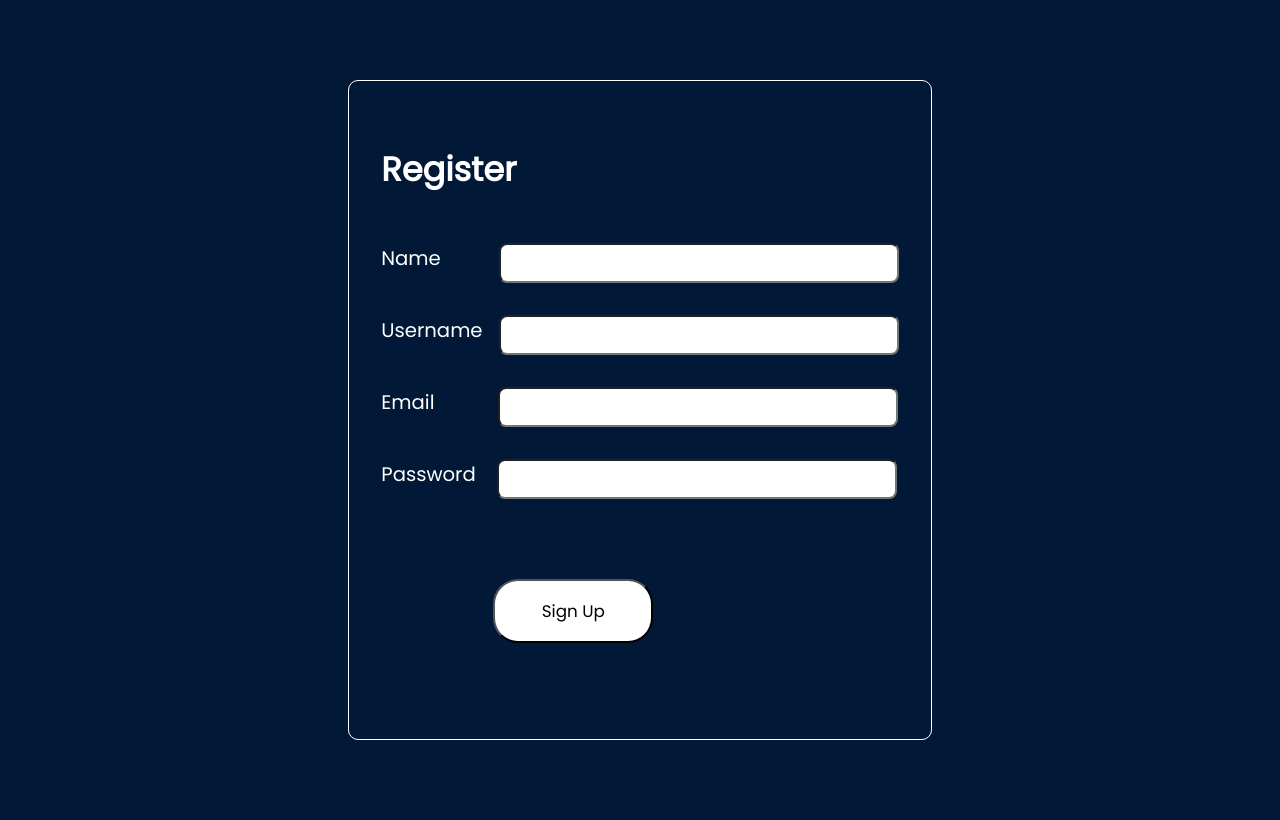
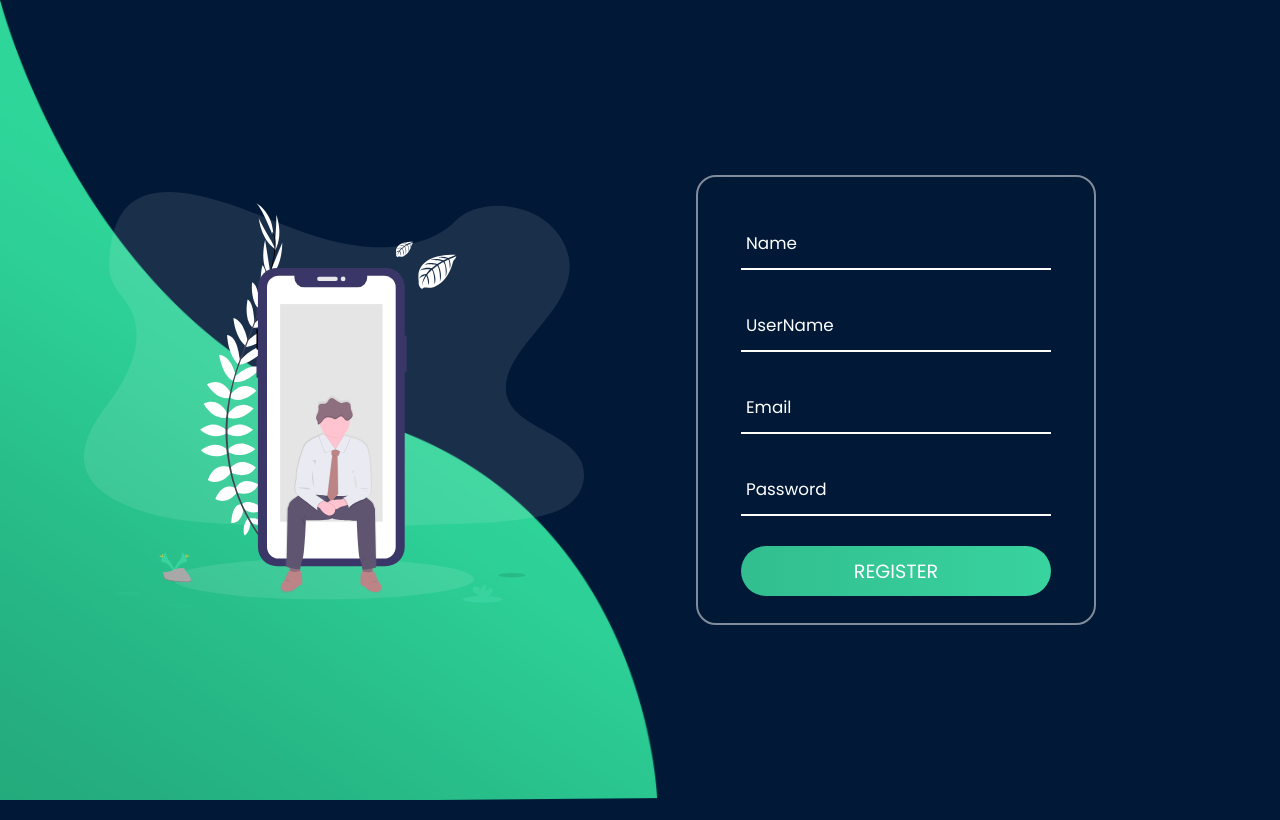
Before and after one commit to Danish1004/online-judge-frontend, a React (Create React App) app: page / in a window 1280 px wide. Built offline with nearby package versions, Linux system fonts and the light colour scheme.

Commit message:
Completed login and registration

```diff
--- a/package.json
+++ b/package.json
@@ -3,7 +3,6 @@
   "version": "0.1.0",
   "private": true,
   "dependencies": {
-    "@fortawesome/fontawesome-svg-core": "^6.3.0",
     "@fortawesome/free-regular-svg-icons": "^6.3.0",
     "@fortawesome/react-fontawesome": "^0.2.0",
     "@iconscout/react-unicons": "^1.1.6",
@@ -13,7 +12,6 @@
     "@testing-library/react": "^13.4.0",
     "@testing-library/user-event": "^13.5.0",
     "axios": "^1.3.3",
-    "fa-icons": "^0.2.0",
     "monaco-themes": "^0.4.3",
     "react": "^18.2.0",
     "react-dom": "^18.2.0",
--- a/src/components/header/Header.css
+++ b/src/components/header/Header.css
@@ -8,7 +8,7 @@
   background-color: var(--body-color);
 }
 
-.nav {
+.nav_container {
   height: 5rem;
   display: flex;
   justify-content: flex-start;
--- a/src/components/header/Header.jsx
+++ b/src/components/header/Header.jsx
@@ -5,7 +5,7 @@ const Header = () => {
   const [Toggle, ShowMenu] = useState(false);
   return (
     <header className="header">
-      <nav className="nav container">
+      <nav className="nav_container">
         <a href="index.html" className="nav_logo">
           semicolon
         </a>
--- a/src/pages/login/Login.css
+++ b/src/pages/login/Login.css
@@ -2,11 +2,6 @@
   padding: 0;
   margin: 0;
   box-sizing: border-box;
-}
-
-body {
-  font-family: "Poppins", sans-serif;
-  overflow: hidden;
 }
 
 .wave {
@@ -39,129 +34,6 @@ body {
   text-align: center;
 }
 
-.img img {
-  width: 500px;
-}
-
-form {
-  width: 360px;
-}
-
-.login-content img {
-  height: 100px;
-}
-
-.login-content h2 {
-  margin: 15px 0;
-  color: #ffffff;
-  text-transform: uppercase;
-  font-size: var(--h1-font-size);
-}
-
-.login-content .input-div {
-  position: relative;
-  display: grid;
-  grid-template-columns: 7% 93%;
-  margin: 25px 0;
-  padding: 5px 0;
-  border-bottom: 2px solid #d9d9d9;
-}
-
-.login-content .input-div.one {
-  margin-top: 0;
-}
-
-.i {
-  color: #d9d9d9;
-  display: flex;
-  justify-content: center;
-  align-items: center;
-}
-
-.i i {
-  transition: 0.3s;
-}
-
-.input-div > div {
-  position: relative;
-  height: 45px;
-}
-
-.input-div > div > h5 {
-  position: absolute;
-  left: 10px;
-  top: 50%;
-  transform: translateY(-50%);
-  color: #e6e6e6;
-  font-size: 18px;
-  transition: 0.3s;
-}
-
-.input-div:before,
-.input-div:after {
-  content: "";
-  position: absolute;
-  bottom: -2px;
-  width: 0%;
-  height: 2px;
-  background-color: #38d39f;
-  transition: 0.4s;
-}
-
-.input-div:before {
-  right: 50%;
-}
-
-.input-div:after {
-  left: 50%;
-}
-
-.input-div.focus:before,
-.input-div.focus:after {
-  width: 50%;
-}
-
-.input-div.focus > div > h5 {
-  top: -5px;
-  font-size: 15px;
-}
-
-.input-div.focus > .i > i {
-  color: #38d39f;
-}
-
-.input-div > div > input {
-  position: absolute;
-  left: 0;
-  top: 0;
-  width: 100%;
-  height: 100%;
-  border: none;
-  outline: none;
-  background: none;
-  padding: 0.5rem 0.7rem;
-  font-size: 1.2rem;
-  color: #ffffff;
-  font-family: "poppins", sans-serif;
-}
-
-.input-div.pass {
-  margin-bottom: 4px;
-}
-
-a {
-  display: block;
-  text-align: right;
-  text-decoration: none;
-  color: #999;
-  font-size: 0.9rem;
-  transition: 0.3s;
-}
-
-a:hover {
-  color: #38d39f;
-}
-
 .btn {
   display: block;
   width: 100%;
@@ -182,42 +54,73 @@ a:hover {
 .btn:hover {
   background-position: right;
 }
-
-@media screen and (max-width: 1050px) {
-  .container {
-    grid-gap: 5rem;
-  }
+.form-box {
+  position: relative;
+  width: 400px;
+  height: 450px;
+  background: transparent;
+  border: 2px solid rgba(255, 255, 255, 0.5);
+  border-radius: 20px;
+  backdrop-filter: blur(15px);
+  display: flex;
+  justify-content: center;
+  align-items: center;
+}
+.one1 {
+  display: flex;
+  flex-direction: row;
+  align-items: center;
+  justify-content: space-evenly;
+}
+.inputbox {
+  position: relative;
+  margin: 30px 0;
+  width: 310px;
+  border-bottom: 2px solid #fff;
+}
+.inputbox label {
+  position: absolute;
+  top: 50%;
+  left: 5px;
+  transform: translateY(-50%);
+  color: #fff;
+  font-size: 1em;
+  pointer-events: none;
+  transition: 0.5s;
+}
+input:focus ~ label,
+input:valid ~ label {
+  top: -5px;
+}
+.inputbox input {
+  width: 100%;
+  height: 50px;
+  background: transparent;
+  border: none;
+  outline: none;
+  font-size: 1em;
+  padding: 0 35px 0 5px;
+  color: #fff;
+}
+.inputbox ion-icon {
+  position: absolute;
+  right: 8px;
+  color: #fff;
+  font-size: 1.2em;
+  top: 20px;
 }
 
-@media screen and (max-width: 1000px) {
-  form {
-    width: 290px;
-  }
-
-  .login-content h2 {
-    font-size: 2.4rem;
-    margin: 8px 0;
-  }
-
-  .img img {
-    width: 400px;
-  }
+.register {
+  font-size: 0.9em;
+  color: #fff;
+  text-align: center;
+  margin: 25px 0 10px;
 }
-
-@media screen and (max-width: 900px) {
-  .container {
-    grid-template-columns: 1fr;
-  }
-
-  .img {
-    display: none;
-  }
-
-  .wave {
-    display: none;
-  }
-
-  .login-content {
-    justify-content: center;
-  }
+.register p a {
+  text-decoration: none;
+  color: #fff;
+  font-weight: 600;
 }
+.register p a:hover {
+  text-decoration: underline;
+}
--- a/src/pages/login/Login.jsx
+++ b/src/pages/login/Login.jsx
@@ -1,27 +1,9 @@
 import React from "react";
+import { Link } from "react-router-dom";
 import wave from "../../images/wave.png";
 import join from "../../images/bg.svg";
-import avatar from "../../images/avatar.svg";
 import "./Login.css";
 const Login = () => {
-  const inputs = document.querySelectorAll(".input");
-
-  function addcl() {
-    let parent = this.parentNode.parentNode;
-    parent.classList.add("focus");
-  }
-
-  function remcl() {
-    let parent = this.parentNode.parentNode;
-    if (this.value === "") {
-      parent.classList.remove("focus");
-    }
-  }
-
-  inputs.forEach((input) => {
-    input.addEventListener("focus", addcl);
-    input.addEventListener("blur", remcl);
-  });
   return (
     <div>
       <img className="wave" src={wave} alt="wave" />
@@ -30,30 +12,27 @@ const Login = () => {
           <img src={join} alt="join" />
         </div>
         <div className="login-content">
-          <form>
-            <img src={avatar} alt="avatar" />
-            <h2 className="title">Welcome</h2>
-            <div className="input-div one">
-              <div className="i">
-                <i className="fas fa-user"></i>
-              </div>
-              <div className="div">
-                <h5>Username</h5>
-                <input type="text" className="input" />
-              </div>
+          <div className="form-box">
+            <div className="form-value">
+              <form action="">
+                <h2 className="title">Welcome </h2>
+                <div className="inputbox">
+                  <input type="email" required />
+                  <label>Email</label>
+                </div>
+                <div className="inputbox">
+                  <input type="password" required />
+                  <label>Password</label>
+                </div>
+                <input type="submit" className="btn" value="Login"></input>
+                <div className="register">
+                  <p className="one1">
+                    Don't have a account <Link to="/">Register</Link>
+                  </p>
+                </div>
+              </form>
             </div>
-            <div className="input-div pass">
-              <div className="i">
-                <i className="fas fa-lock"></i>
-              </div>
-              <div className="div">
-                <h5>Password</h5>
-                <input type="password" className="input" />
-              </div>
-            </div>
-
-            <input type="submit" class="btn" value="Login"></input>
-          </form>
+          </div>
         </div>
       </div>
     </div>
--- a/src/pages/profile/Profile.css
+++ b/src/pages/profile/Profile.css
@@ -2,6 +2,7 @@
   display: grid;
   grid-template-columns: repeat(3, 120px);
   gap: 1rem;
+  margin-top: 5rem;
 }
 .box1 {
   grid-column: 1;
--- a/src/pages/registration/Registration.css
+++ b/src/pages/registration/Registration.css
@@ -1,49 +1,130 @@
-.login_container {
-  /* text-align: center; */
-  padding: 4rem 2rem 6rem 2rem;
-  border: 1px solid white;
-  border-radius: 10px;
-  max-width: fit-content;
+* {
+  padding: 0;
+  margin: 0;
+  box-sizing: border-box;
 }
-.main {
-  padding: 5rem 10rem 5rem 10rem;
+
+.wave {
+  position: fixed;
+  bottom: 0;
+  left: 0;
+  height: 100%;
+  z-index: -1;
+}
+
+.container {
+  width: 100vw;
+  height: 100vh;
+  display: grid;
+  grid-template-columns: repeat(2, 1fr);
+  grid-gap: 7rem;
+  padding: 0 2rem;
+}
+
+.img {
+  display: flex;
+  justify-content: flex-end;
+  align-items: center;
+}
+
+.login-content {
+  display: flex;
+  justify-content: flex-start;
+  align-items: center;
+  text-align: center;
+}
+
+.img img {
+  width: 500px;
+}
+
+.btn {
+  display: block;
+  width: 100%;
+  height: 50px;
+  border-radius: 25px;
+  outline: none;
+  border: none;
+  background-image: linear-gradient(to right, #32be8f, #38d39f, #32be8f);
+  background-size: 200%;
+  font-size: 1.2rem;
+  color: #fff;
+  font-family: "Poppins", sans-serif;
+  text-transform: uppercase;
+  margin: 1rem 0;
+  cursor: pointer;
+  transition: 0.5s;
+}
+.btn:hover {
+  background-position: right;
+}
+.form-box {
+  position: relative;
+  width: 400px;
+  height: 450px;
+  background: transparent;
+  border: 2px solid rgba(255, 255, 255, 0.5);
+  border-radius: 20px;
+  backdrop-filter: blur(15px);
   display: flex;
   justify-content: center;
-  /* margin: 10rem 0 10rem 0; */
+  align-items: center;
+}
+.one1 {
+  display: flex;
+  flex-direction: row;
+  align-items: center;
+  justify-content: space-evenly;
+}
+.inputbox {
+  position: relative;
+  margin: 30px 0;
+  width: 310px;
+  border-bottom: 2px solid #fff;
+}
+.inputbox label {
+  position: absolute;
+  top: 50%;
+  left: 5px;
+  transform: translateY(-50%);
+  color: #fff;
+  font-size: 1em;
+  pointer-events: none;
+  transition: 0.5s;
+}
+input:focus ~ label,
+input:valid ~ label {
+  top: -5px;
+}
+.inputbox input {
+  width: 100%;
+  height: 50px;
+  background: transparent;
+  border: none;
+  outline: none;
+  font-size: 1em;
+  padding: 0 35px 0 5px;
+  color: #fff;
+}
+.inputbox ion-icon {
+  position: absolute;
+  right: 8px;
+  color: #fff;
+  font-size: 1.2em;
+  top: 20px;
 }
 
-.main_heading {
-  margin-bottom: 3rem;
+.register {
+  font-size: 0.9em;
+  color: #fff;
+  text-align: center;
+  margin: 25px 0 10px;
 }
-
-/* .login_box {
-  display: flex;
-  flex-direction: column;
-} */
-.input_area {
-  display: flex;
-  flex-direction: row;
-  gap: 1rem;
-  margin-top: 2rem;
+.register p a {
+  text-decoration: none;
+  color: #fff;
+  font-weight: 600;
 }
-
-input {
-  background-color: rgb(255, 255, 255);
-  border-radius: 8px;
-  width: 25rem;
-  height: 2.5rem;
-  padding: 10px;
+.register p a:hover {
+  text-decoration: underline;
 }
-.submit {
-  margin: 5rem 0rem 0rem 7rem;
-  width: 10rem;
-  height: 4rem;
-  border-radius: 25px;
-  cursor: pointer;
-  background-color: rgb(255, 255, 255);
-  transition: 0.2s all;
-}
-.submit:active {
-  transform: scale(0.98);
-  box-shadow: 3px 2px 22px 1px rgba(0, 0, 0, 0.24);
-}
--- a/src/pages/registration/Registration.jsx
+++ b/src/pages/registration/Registration.jsx
@@ -1,62 +1,46 @@
 import React, { useState } from "react";
 import "./Registration.css";
+import wave from "../../images/wave.png";
+import join from "../../images/bg.svg";
 const Registration = () => {
-  const [name, SetName] = useState("");
-  const [username, SetUserName] = useState("");
-  const [email, SetEmail] = useState("");
-  const [password, SetPassword] = useState("");
-
   const [user, setUser] = useState({
     name: "",
     username: "",
     email: "",
     password: "",
   });
-  function Register() {}
   return (
-    <div className="main">
-      <div className="login_container">
-        <h1 className="main_heading">Register</h1>
-        <div className="login_box">
-          <div className="input_area">
-            <h3>Name&nbsp;&nbsp;&nbsp;&nbsp;&nbsp;&nbsp;&nbsp;&nbsp;</h3>
-            <input
-              type="text"
-              value={name}
-              onChange={(e) => SetName(e.target.value)}
-              required
-            ></input>
+    <div>
+      <img className="wave" src={wave} alt="wave" />
+      <div className="container">
+        <div className="img">
+          <img src={join} alt="join" />
+        </div>
+        <div className="login-content">
+          {/* <h2 className="title">Register </h2> */}
+          <div className="form-box">
+            <div className="form-value">
+              <form action="">
+                <div className="inputbox">
+                  <input type="text" required />
+                  <label>Name</label>
+                </div>
+                <div className="inputbox">
+                  <input type="text" required />
+                  <label>UserName</label>
+                </div>
+                <div className="inputbox">
+                  <input type="email" required />
+                  <label>Email</label>
+                </div>
+                <div className="inputbox">
+                  <input type="password" required />
+                  <label>Password</label>
+                </div>
+                <input type="submit" className="btn" value="Register"></input>
+              </form>
+            </div>
           </div>
-          <div className="input_area">
-            <h3>Username</h3>
-            <input
-              type="text"
-              value={username}
-              onChange={(e) => SetUserName(e.target.value)}
-              required
-            ></input>
-          </div>
-          <div className="input_area">
-            <h3>Email&nbsp;&nbsp;&nbsp;&nbsp;&nbsp;&nbsp;&nbsp;&nbsp;&nbsp;</h3>
-            <input
-              type="email"
-              value={email}
-              onChange={(e) => SetEmail(e.target.value)}
-              required
-            ></input>
-          </div>
-          <div className="input_area">
-            <h3>Password&nbsp;</h3>
-            <input
-              type="password"
-              value={password}
-              onChange={(e) => SetPassword(e.target.value)}
-              required
-            ></input>
-          </div>
-          <button className="submit" onClick={Register} type="submit">
-            Sign Up
-          </button>
         </div>
       </div>
     </div>
```
Also changed, not shown: src/pages/home/Home.jsx (+4 -4 lines), 1 other file (tests, documents, lock files or other folders).
